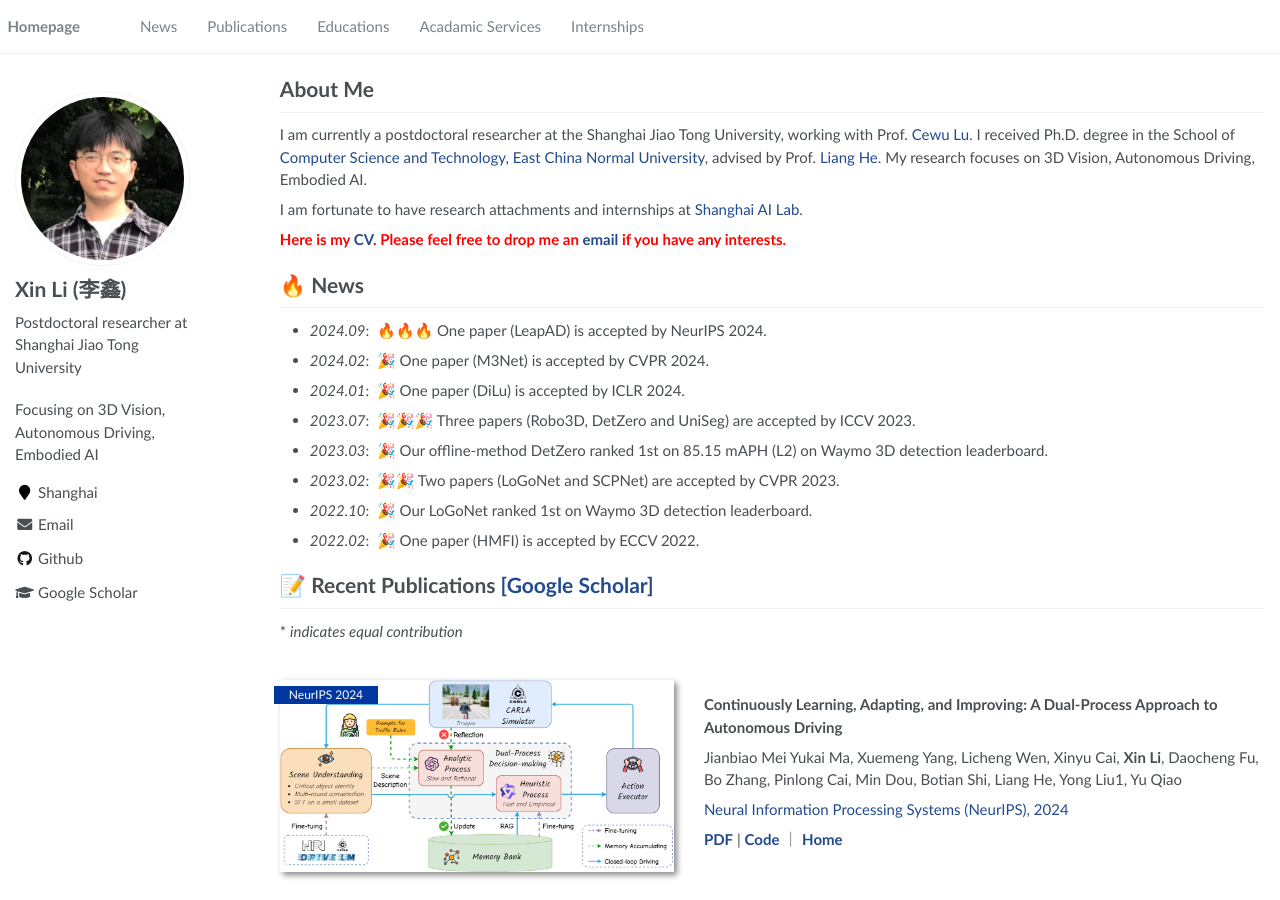
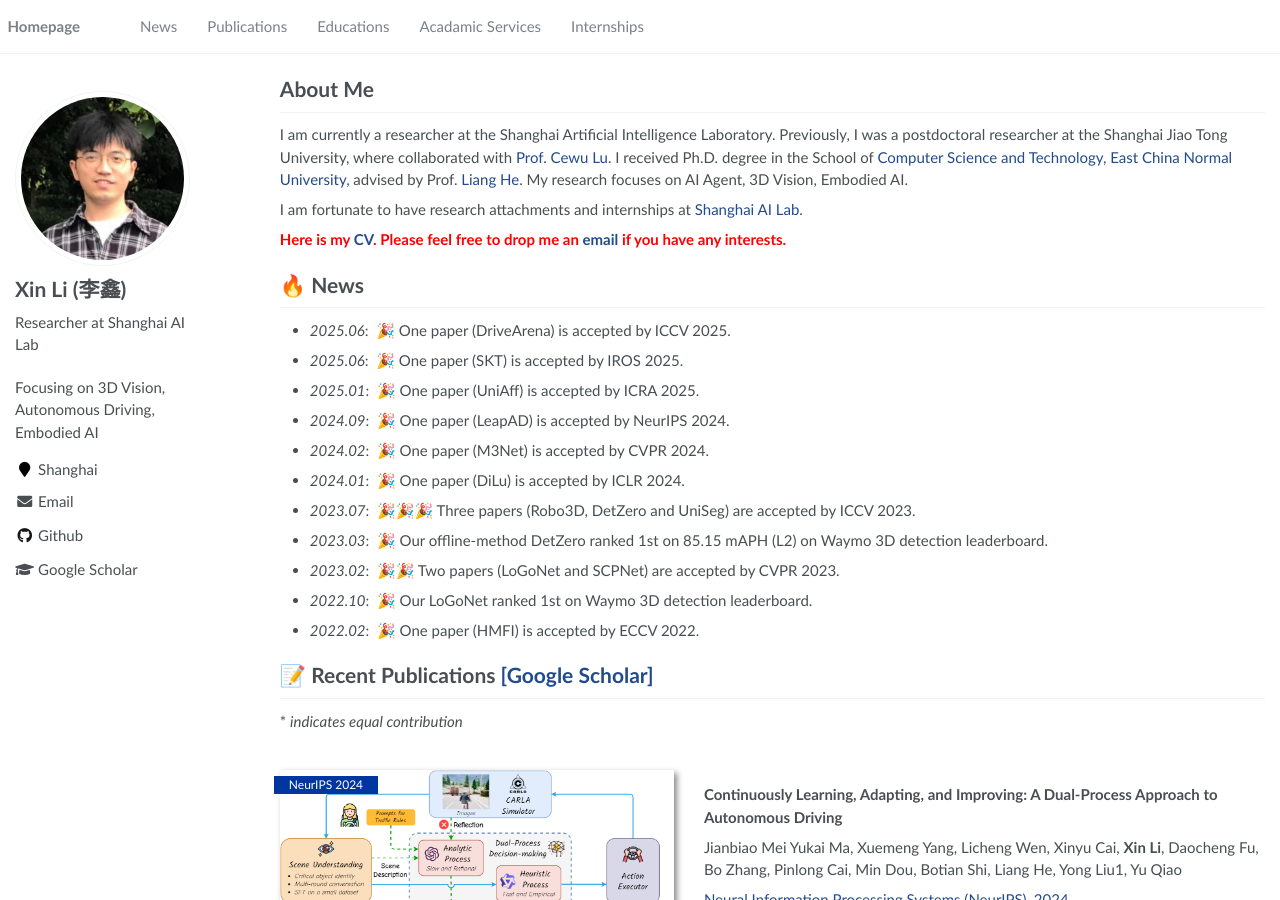
Before and after one commit to sankin97/sankin97.github.io, a Jekyll site: the page built from _pages/about.md, in a window 1280 px wide and 900 px high. Built offline with Jekyll 4.4.1, drawn with Linux system fonts in a browser that asks for light colours; some of the changed text lies outside the part shown.

Commit message:
update 202508

```diff
--- a/_config.yml
+++ b/_config.yml
@@ -23,7 +23,7 @@ baidu_site_verification  :  # get baidu_site_verification from https://ziyuan.ba
 author:
   name             : "Xin Li (李鑫)"
   avatar           : "images/lixin.png"
-  bio              : "Postdoctoral researcher at Shanghai Jiao Tong University"
+  bio              : "Researcher at Shanghai AI Lab"
   location         : "Shanghai"
   employer         :
   pubmed           :
--- a/_pages/about.md
+++ b/_pages/about.md
@@ -17,7 +17,7 @@ redirect_from:
 
 <span class='anchor' id='about-me'></span>
 # About Me
-I am currently a postdoctoral researcher at the Shanghai Jiao Tong University, working with Prof. [Cewu Lu](https://scholar.google.com/citations?user=QZVQEWAAAAAJ). I received Ph.D. degree in the School of [Computer Science and Technology, East China Normal University](http://www.cs.ecnu.edu.cn/), advised by Prof. [Liang He](https://faculty.ecnu.edu.cn/_s16/hl2/main.psp). My research focuses on 3D Vision, Autonomous Driving, Embodied AI.
+I am currently a researcher at the Shanghai Artificial Intelligence Laboratory. Previously, I was a postdoctoral researcher at the Shanghai Jiao Tong University, where collaborated with [Prof. Cewu Lu](https://scholar.google.com/citations?user=QZVQEWAAAAAJ). I received Ph.D. degree in the School of [Computer Science and Technology, East China Normal University](http://www.cs.ecnu.edu.cn/), advised by Prof. [Liang He](https://faculty.ecnu.edu.cn/_s16/hl2/main.psp). My research focuses on AI Agent, 3D Vision, Embodied AI.
 
 I am fortunate to have research attachments and internships at [Shanghai AI Lab](https://www.shlab.org.cn).
 
@@ -25,7 +25,10 @@ I am fortunate to have research attachments and internships at [Shanghai AI Lab]
 <!-- Here is my <a href="works/lixin_cv.pdf">CV</a> -->
 
 # 🔥 News
-- *2024.09*: &nbsp;🔥🔥🔥 One paper (LeapAD) is accepted by NeurIPS 2024.
+- *2025.06*: &nbsp;🎉 One paper (DriveArena) is accepted by ICCV 2025.
+- *2025.06*: &nbsp;🎉 One paper (SKT) is accepted by IROS 2025.
+- *2025.01*: &nbsp;🎉 One paper (UniAff) is accepted by ICRA 2025.
+- *2024.09*: &nbsp;🎉 One paper (LeapAD) is accepted by NeurIPS 2024.
 - *2024.02*: &nbsp;🎉 One paper (M3Net) is accepted by CVPR 2024.
 - *2024.01*: &nbsp;🎉  One paper (DiLu) is accepted by ICLR 2024.
 - *2023.07*: &nbsp;🎉🎉🎉 Three papers (Robo3D, DetZero and UniSeg) are accepted by ICCV 2023.
@@ -189,4 +192,4 @@ Lingdong Kong\*, Youquan Liu\*, **Xin Li\***, Runnan Chen, Wenwei Zhang, Jiawei
 - *2021.06 - 2024.06*, [Shanghai AI Lab](https://www.shlab.org.cn), Shanghai.
   - Mentor: [Botian Shi](https://scholar.google.com.hk/citations?user=K0PpvLkAAAAJ)
 
-© Last Updated: Oct. 2024
+© Last Updated: Aug. 2025
```
